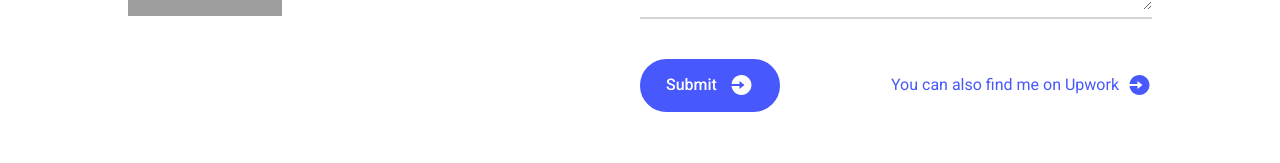
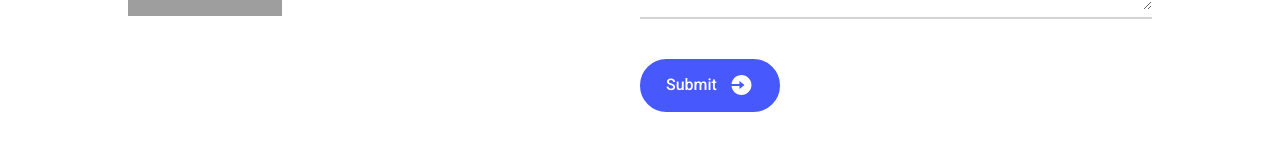
Before and after one commit to abdennourzahaf/portfolio, a Next.js app: page / in a window 1280 px wide. Shown: the part 3912-4075 px from the top of the page. Built offline with nearby package versions, Linux system fonts and the light colour scheme; grey boxes are pictures that could not be loaded.

Commit message:
removed upwork link

```diff
--- a/containers/Contact/Contact.jsx
+++ b/containers/Contact/Contact.jsx
@@ -2,7 +2,6 @@ import React, { useRef, useState } from 'react';
 import Button from '../../components/Button/Button';
 import OptimizedImage from '../../components/OptimizedImage/OptimizedImage';
 import EmailIcon from '../../components/SVG/EmailIcon';
-import LinkIcon from '../../components/SVG/LinkIcon';
 import styles from './styles.module.scss';
 
 const Contact = () => {
@@ -100,17 +99,6 @@ const Contact = () => {
             </div>
             <div className='flex flex-col items-center justify-between md:flex-row'>
               <Button label='Submit' />
-              <a
-                href='https://www.upwork.com/freelancers/~013e5420f61f88d376'
-                className='inline-flex items-center mt-4 group text-primary md:mt-0'
-                target='_blank'
-                rel='noreferrer'
-              >
-                You can also find me on Upwork
-                <span className='flex items-center ml-2 transform transition-trans group-hover:translate-x-1'>
-                  <LinkIcon />
-                </span>
-              </a>
             </div>
           </form>
         </div>
```
